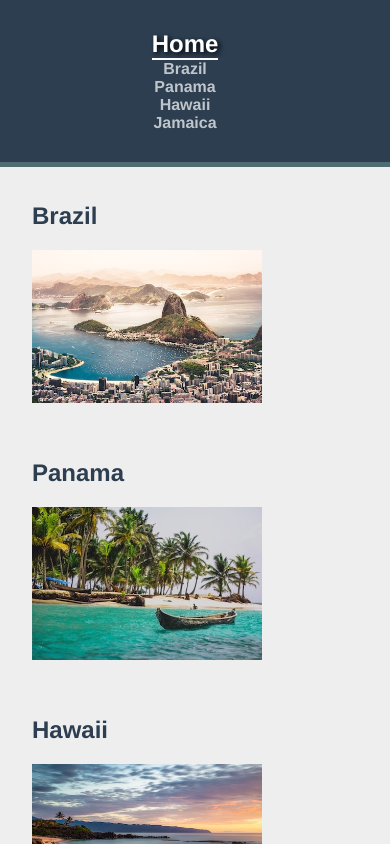
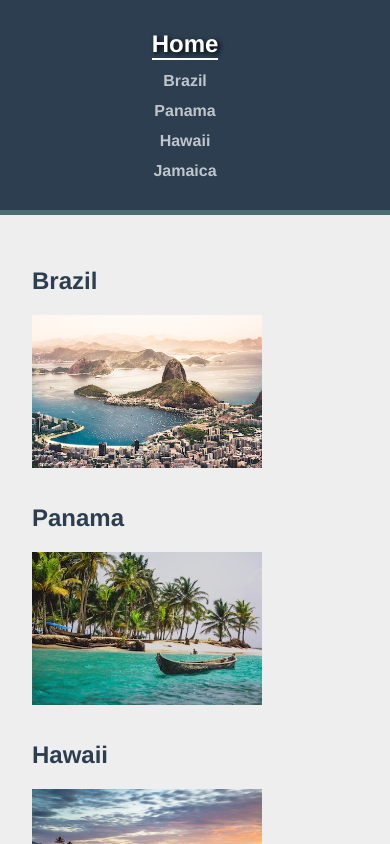
Before and after one commit to VictorMerino/vue-travel-app, a Vue app: page / in a window 390 px wide. Shown: the top 844 px of the page. Built offline with nearby package versions, Linux system fonts and the light colour scheme.

Commit message:
Responsive basics

```diff
--- a/index.html
+++ b/index.html
@@ -5,7 +5,7 @@
   <meta charset="UTF-8" />
   <link rel="stylesheet" href="/main.css" />
   <meta name="viewport" content="width=device-width, initial-scale=1.0" />
-  <title>Vite + Vue + TS</title>
+  <title>Vue Travel App</title>
 </head>
 
 <body>
--- a/public/main.css
+++ b/public/main.css
@@ -7,7 +7,6 @@
 body {
   padding: 0;
   margin: 0;
-  margin-top: 150px;
   background: #eee;
 }
 
@@ -42,10 +41,6 @@ a:visited {
 
 /* Navigation */
 #nav {
-  position: fixed;
-  top: 0;
-  left: 0;
-  right: 0;
   margin-top: 0;
   padding: 30px;
   background: #2c3e50;
@@ -215,5 +210,6 @@ a {
   .experiences .cards,
   .home .destinations {
     flex-direction: column;
+    gap: .75rem;
   }
 }
```
